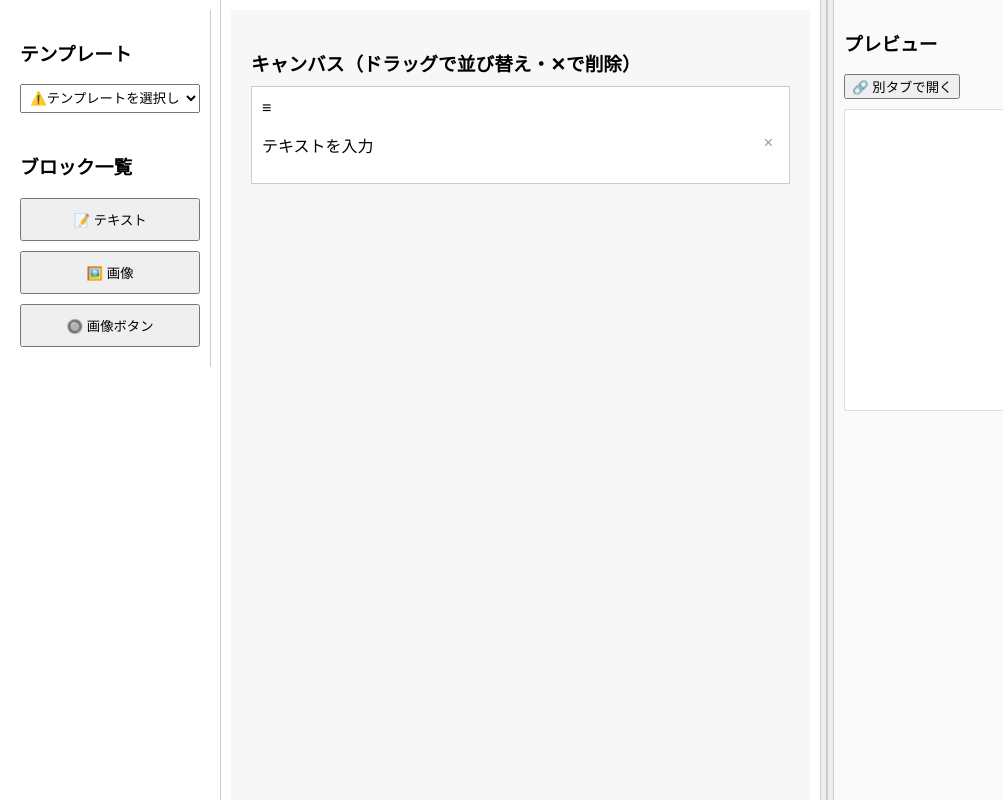
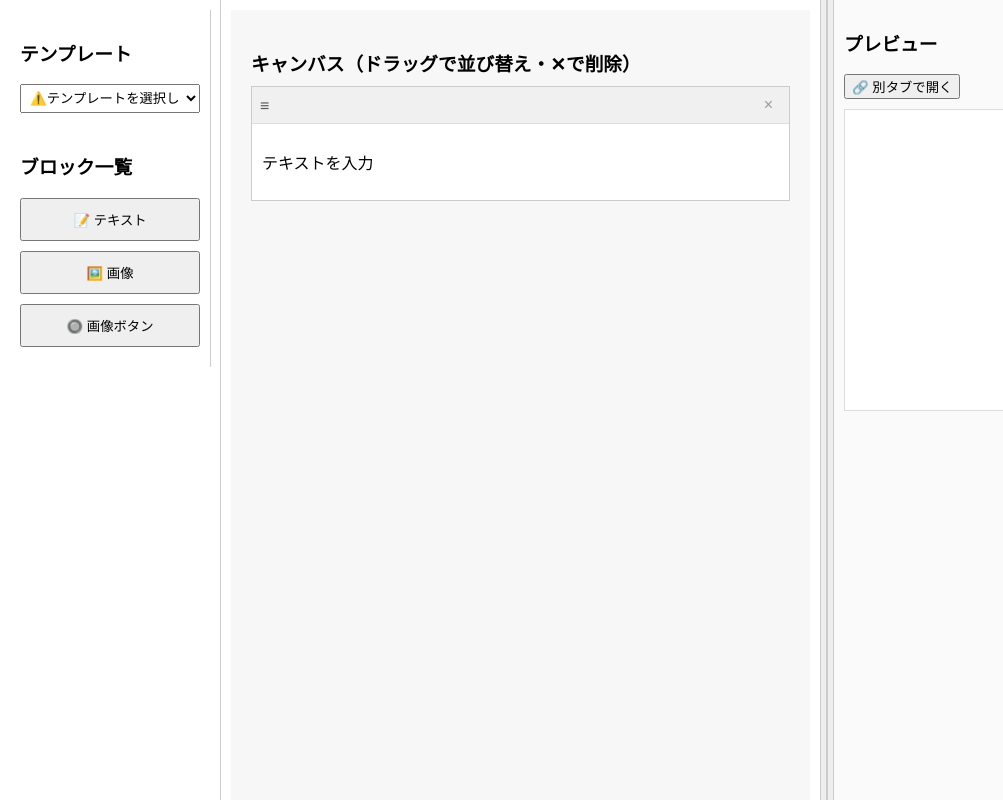
Before and after one commit to akase-github/no-code-tool, a React (Create React App) app: page / in a window 1280 px wide. Both pictures are taken after a click on the button "📝 テキスト". Shown: the whole page, without its empty margins (0-1003 px from the left). Built offline with nearby package versions, Linux system fonts and the light colour scheme.

Commit message:
UI修正_2

```diff
--- a/src/components/Canvas.tsx
+++ b/src/components/Canvas.tsx
@@ -1,4 +1,4 @@
-import React from 'react';
+import React, { useState } from 'react';
 import {
   DndContext,
   closestCenter,
@@ -6,6 +6,8 @@ import {
   useSensor,
   useSensors,
   DragEndEvent,
+  DragStartEvent,
+  DragOverlay,
 } from '@dnd-kit/core';
 import {
   arrayMove,
@@ -39,42 +41,64 @@ const SortableBlock: React.FC<{
     transition,
     border: selected ? '2px solid #007bff' : '1px solid #ccc',
     background: '#fff',
-    padding: '10px',
     marginBottom: '10px',
+    boxShadow: selected ? '0 0 0 2px rgba(0, 123, 255, 0.2)' : 'none',
   };
 
   return (
     <div ref={setNodeRef} style={style} {...attributes}>
-      {/* ドラッグハンドル */}
-      <div {...listeners} style={{ cursor: 'grab' }}>≡</div>
+      {/* ヘッダー */}
+      <div
+        style={{
+          backgroundColor: '#f0f0f0',
+          padding: '8px',
+          borderBottom: '1px solid #ddd',
+          display: 'flex',
+          alignItems: 'center',
+          justifyContent: 'space-between',
+          fontWeight: 'bold',
+          color: '#555',
+        }}
+      >
+        {/* ドラッグ可能エリア */}
+        <div
+          {...listeners}
+          style={{
+            display: 'flex',
+            alignItems: 'center',
+            flexGrow: 1,
+            cursor: 'grab',
+            userSelect: 'none',
+          }}
+        >
+          ≡
+        </div>
 
-      {/* ブロック本体（クリック選択） */}
-      <div
-        onClick={() => onSelect(block.id)}
-        style={{ cursor: 'default', position: 'relative' }}
-      >
-        {/* ✕ 削除ボタン */}
+        {/* 削除ボタン */}
         <button
           onClick={(e) => {
-            e.stopPropagation(); // 親のonClick防止
+            e.stopPropagation();
             onDelete(block.id);
           }}
           style={{
-            position: 'absolute',
-            top: 0,
-            right: 0,
             background: 'transparent',
             border: 'none',
             fontSize: '16px',
             cursor: 'pointer',
             color: '#999',
+            padding: '0 8px',
           }}
           aria-label="削除"
         >
           ×
         </button>
+      </div>
 
-        {/* 内容表示 */}
+      {/* ブロック本体 */}
+      <div
+        onClick={() => onSelect(block.id)}
+        style={{ cursor: 'default', padding: '10px' }}
+      >
         {block.type === 'text' && <p>{block.text}</p>}
         {block.type === 'image' && (
           <img src={block.src} alt="画像" style={{ maxWidth: '100%' }} />
@@ -95,9 +119,17 @@ const Canvas: React.FC<CanvasProps> = ({
   onDeleteBlock,
 }) => {
   const sensors = useSensors(useSensor(PointerSensor));
+  const [draggingBlock, setDraggingBlock] = useState<BlockData | null>(null);
+
+  const handleDragStart = (event: DragStartEvent) => {
+    const id = event.active.id;
+    const block = blocks.find((b) => b.id === id) || null;
+    setDraggingBlock(block);
+  };
 
   const handleDragEnd = (event: DragEndEvent) => {
     const { active, over } = event;
+    setDraggingBlock(null);
     if (active.id !== over?.id) {
       const oldIndex = blocks.findIndex((b) => b.id === active.id);
       const newIndex = blocks.findIndex((b) => b.id === over?.id);
@@ -116,7 +148,12 @@ const Canvas: React.FC<CanvasProps> = ({
       }}
     >
       <h3 style={{ marginBottom: '10px' }}>キャンバス（ドラッグで並び替え・✕で削除）</h3>
-      <DndContext sensors={sensors} collisionDetection={closestCenter} onDragEnd={handleDragEnd}>
+      <DndContext
+        sensors={sensors}
+        collisionDetection={closestCenter}
+        onDragStart={handleDragStart}
+        onDragEnd={handleDragEnd}
+      >
         <SortableContext items={blocks.map((b) => b.id)} strategy={verticalListSortingStrategy}>
           {blocks.map((block) => (
             <SortableBlock
@@ -128,6 +165,28 @@ const Canvas: React.FC<CanvasProps> = ({
             />
           ))}
         </SortableContext>
+
+        <DragOverlay>
+          {draggingBlock && (
+            <div
+              style={{
+                width: '100%',
+                maxWidth: '750px',
+                padding: '10px',
+                backgroundColor: '#fff',
+                border: '1px solid #ccc',
+              }}
+            >
+              {draggingBlock.type === 'text' && <p>{draggingBlock.text}</p>}
+              {draggingBlock.type === 'image' && (
+                <img src={draggingBlock.src} alt="画像" style={{ maxWidth: '100%' }} />
+              )}
+              {draggingBlock.type === 'button' && (
+                <img src={draggingBlock.src} alt="画像ボタン" style={{ maxWidth: '100%' }} />
+              )}
+            </div>
+          )}
+        </DragOverlay>
       </DndContext>
     </div>
   );
--- a/src/components/PropertiesPanel.tsx
+++ b/src/components/PropertiesPanel.tsx
@@ -1,4 +1,4 @@
-import React, { useState } from 'react';
+import React, { useState, useRef } from 'react';
 import { BlockData } from '../types/types';
 
 interface PropertiesPanelProps {
@@ -11,6 +11,7 @@ const PropertiesPanel: React.FC<PropertiesPanelProps> = ({
   onUpdateBlock,
 }) => {
   const [position, setPosition] = useState({ x: 500, y: 500 });
+  const panelRef = useRef<HTMLDivElement>(null);
 
   if (!selectedBlock) return null;
 
@@ -45,6 +46,7 @@ const PropertiesPanel: React.FC<PropertiesPanelProps> = ({
 
   return (
     <div
+      ref={panelRef}
       style={{
         position: 'absolute',
         left: position.x,
@@ -52,16 +54,29 @@ const PropertiesPanel: React.FC<PropertiesPanelProps> = ({
         background: '#fff',
         border: '1px solid #ccc',
         borderRadius: '8px',
-        padding: '16px',
+        padding: '0px',
         boxShadow: '0 2px 8px rgba(0,0,0,0.1)',
         zIndex: 1000,
         minWidth: '300px',
+      }}
+    >
+      {/* ドラッグ用ヘッダー */}
+      <div
+        onMouseDown={handleMouseDown}
+        style={{
           cursor: 'move',
+          background: '#f0f0f0',
+          padding: '10px 16px',
+          borderBottom: '1px solid #ccc',
+          borderTopLeftRadius: '8px',
+          borderTopRightRadius: '8px',
+          fontWeight: 'bold',
         }}
-      onMouseDown={handleMouseDown}
       >
-      <h4 style={{ marginTop: 0 }}>プロパティ編集</h4>
+        プロパティ編集
+      </div>
 
+      <div style={{ padding: '16px' }}>
         {selectedBlock.type === 'text' && (
           <label style={{ display: 'block', marginTop: '10px' }}>
             テキスト内容：
@@ -113,6 +128,7 @@ const PropertiesPanel: React.FC<PropertiesPanelProps> = ({
           </label>
         )}
       </div>
+    </div>
   );
 };
 
```
Lines whose indentation alone changed are shown as unchanged.
